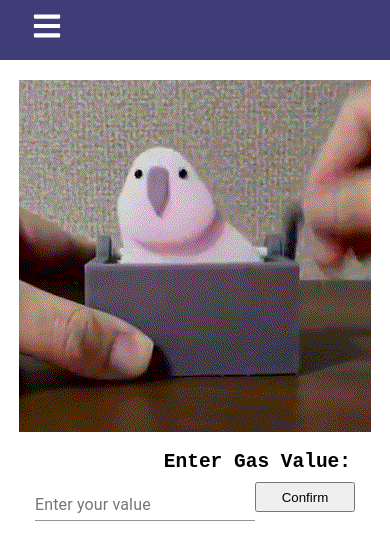
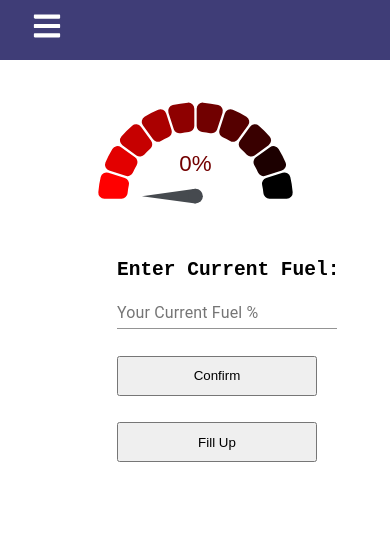
Before and after one commit to dcutalo/GasPal, a React (Create React App) app in the folder client/: page / in a window 390 px wide. Shown: the top 560 px of the page. Built offline with nearby package versions, Linux system fonts and the light colour scheme; no server answers; a web font is replaced by a local one.

Commit message:
Added responsive gas gauge on Home page

```diff
--- a/client/package.json
+++ b/client/package.json
@@ -6,12 +6,14 @@
   "private": true,
   "dependencies": {
     "@material-ui/core": "^4.12.3",
+    "@syncfusion/ej2-react-circulargauge": "^19.3.46",
     "@testing-library/jest-dom": "^5.14.1",
     "@testing-library/react": "^11.2.7",
     "@testing-library/user-event": "^12.8.3",
     "axios": "^0.23.0",
     "react": "^17.0.2",
     "react-dom": "^17.0.2",
+    "react-gauge-chart": "^0.4.0",
     "react-icons": "^4.3.1",
     "react-router-dom": "^5.3.0",
     "react-scripts": "4.0.3",
--- a/client/src/App.css
+++ b/client/src/App.css
@@ -16,10 +16,9 @@
 }
 
 .gasvalue {
+  margin-left: 30%;
   font-family: monospace;
   display: flex;
-  align-items: center;
-  justify-content: center;
 }
 
 .homeimg {
@@ -32,5 +31,16 @@
 .gastext {
   font-family: monospace;
   display: flex;
-  padding-left: 42%;
+  margin-left: 30%;
 }
+
+.gauge {
+  margin-left: 15%;
+  align-items: center;
+  justify-content: center;
+}
+
+.fillUpbtn, .confirmBtn {
+  margin-left: 30%;
+  margin-top: 2em;
+}
--- a/client/src/components/Sidebar.css
+++ b/client/src/components/Sidebar.css
@@ -71,3 +71,9 @@
 span{
     margin-left: 16px;
 }
+
+.abosolute {
+    position: absolute;
+    top: 0;
+    z-index: 20;
+  }
--- a/client/src/pages/home.js
+++ b/client/src/pages/home.js
@@ -1,26 +1,50 @@
-import React, { useState } from "react";
+import React, {useState, useEffect} from 'react';
 import TextField from "@material-ui/core/TextField";
-import gif from '../1f8f36ae39d05387.gif';
 import '../App.css'
+import GaugeChart from 'react-gauge-chart'
+import Axios from 'axios';
+const name = "coolguy03"
 
 const Home = () => {
-  const [a, setName] = useState("");
-  const [c, confirm] = useState("");
+  const addr = "http://localhost:5000/usercars/" + name
+  const [a, setVal] = useState("");
+  const [c, setFuel] = useState([]);
+
+  useEffect(() => {
+    Axios.get(addr).then((response) =>
+    {
+      setFuel(response.data.map(item=>item.current_fuel));
+    });
+  }, []);
+
   return (
-    <div>
-    <img src={gif} className="homeimg"/>
-    <h2 className="gastext">Enter Gas Value:</h2>
-    <div className="gasvalue">
-          <TextField
-              value={a}
-              label="Enter your value"
-              onChange={(e) => {
-                  setName(e.target.value);
-              } } />
-              <button style={{ height:30, width: 100}} onClick={() => confirm(true)}>Confirm</button>
-          <h3>{a}</h3>
+    <><div>
+      <br></br>
+      <br></br>
+      <GaugeChart className="gauge"
+        nrOfLevels={10}
+        colors={["red", "black"]}
+        arcWidth={0.3}
+        percent={c / 100}
+        textColor='#730000'
+        arcPadding={0.02}
+        style={{ width: '70%'}}
+        animDelay={200} />
+      <br></br>
+      <br></br>
+
+      <h2 className="gastext">Enter Current Fuel:</h2>
+      <div className="gasvalue">
+        <TextField
+          value={a}
+          label="Your Current Fuel %"
+          onChange={(e) => {
+            setVal(e.target.value);
+          } } />
       </div>
-    </div>
+      <button className="confirmBtn" style={{ height: 40, width: 200 }} onClick={() => setFuel(a)}>Confirm</button>
+    </div><button className="fillUpbtn" style={{ height: 40, width: 200 }} onClick={() => setFuel(100)}>Fill Up</button></>
+
   );
 };
 
--- a/client/src/pages/triphistory.js
+++ b/client/src/pages/triphistory.js
@@ -1,11 +1,13 @@
 import React, {useState, useEffect} from 'react';
 import '../style/triphistory.css';
 import Axios from 'axios';
+const name = "coolguy04"
 
 function TripHistory() {
 
     // const [itemname, methodcall] = useState(itemtype)
     const [tripList, setTripList] = useState([])
+    const [car, setCar] = useState([])
 
     // use AXIOS to communicate with backend
     useEffect(() => {
@@ -15,21 +17,33 @@ function TripHistory() {
         });
     }, []);
 
+    useEffect(() => {
+        Axios.get("http://localhost:5000/cars").then((response) =>
+        {
+            setCar(response.data);
+        });
+    }, []);
+
+
 
     return (
         <div className='triphistory'>
             <h1 className="tripHisHeader">Current User Trip History</h1>
             <br></br>
-            {tripList.map((val) =>{
+            {tripList.map((val) =>
+                car.map((val2) =>{
+                    if (val.car_id == val2.car_id){
                         return (
                         <h2 className="tripinfo">
+                            make: {val2.make} <br></br>
                             Trip_ID: {val.trip_id}  Car_ID: {val.car_id}<br></br>
                             Starting Address: {val.start_adr} <br></br>
                             Destination Address: {val.end_adr}<br></br>
                             Distance: {val.distance}
                         </h2>
-                );
-            })};
+                    )}
+                })
+            )};
         </div>
         );
 }
--- a/client/src/pages/userprofile.js
+++ b/client/src/pages/userprofile.js
@@ -1,35 +1,44 @@
 import Popup from './userprofile/Popup'
-import { useState } from 'react'
-import '../style/userprofile.css'
-import Axios from "axios";
+import React, {useState, useEffect} from 'react';
+import '../style/userprofile.css';
+import Axios from 'axios';
+const name = "coolguy05"
 
 function UserProfile() {
 const [emailButton, setEmailButton] = useState(false);
-const [userNameBtn, setUserNameBtn] = useState(false);
-//const [username, setUsername] = useState("");
-//const [email, setEmail] = useState("");
+const [userNameBtn, setUserNameBtn] = useState("");
 const [changePass, setChangePass] = useState(false);
 const [Logout, setLogout] = useState(false);
 const [DeleteProfile, setDeleteProfile] = useState(false);
 
-//  const submitUser = () => {
-//    Axios.post("http://localhost:5000/users/insert", {
-//      username: username,
-//      email: email,
-//    }).then(() => {
-//      alert("Successful insert");
-//    });
-//  };
+const [userName, setUsername] = useState([])
+useEffect(() => {
+  Axios.get("http://localhost:5000/users").then((response) =>
+  {
+      setUsername(response.data);
+  });
+}, []);
+
 
   return (
+
     <div className="userp">
      <main className="btns">
-       <h1 className="profiletext">User Profile</h1>
-       <br></br>
+     <h1 className="profiletext">User Profile</h1>
+     {userName.map((val) => {
+        if (val.username === name){
+            return (
+                <>
+                <h2>{val.username}</h2><br></br>
+                <h3>{val.email}</h3>
+                </>
+            )}
+        }
+      )}
        <button style={{ fontWeight: 'bold', height:30, width: 200}} onClick={() => setEmailButton(true)}>Update Email</button>
        <br></br>
        <br></br>
-       <button style={{ fontWeight: 'bold', height:30, width: 200}} onClick={() => setUserNameBtn(true)}>Change User Name</button>
+       <button style={{ fontWeight: 'bold', height:30, width: 200}} onClick={() => setUserNameBtn()}>Change User Name</button>
        <br></br>
        <br></br>
        <button style={{ fontWeight: 'bold', height:30, width: 200}} onClick={() => setChangePass(true)}>Change Password</button>
```
Also changed, not shown: 1 other file (tests, documents, lock files or other folders). Lines whose indentation alone changed are shown as unchanged.
